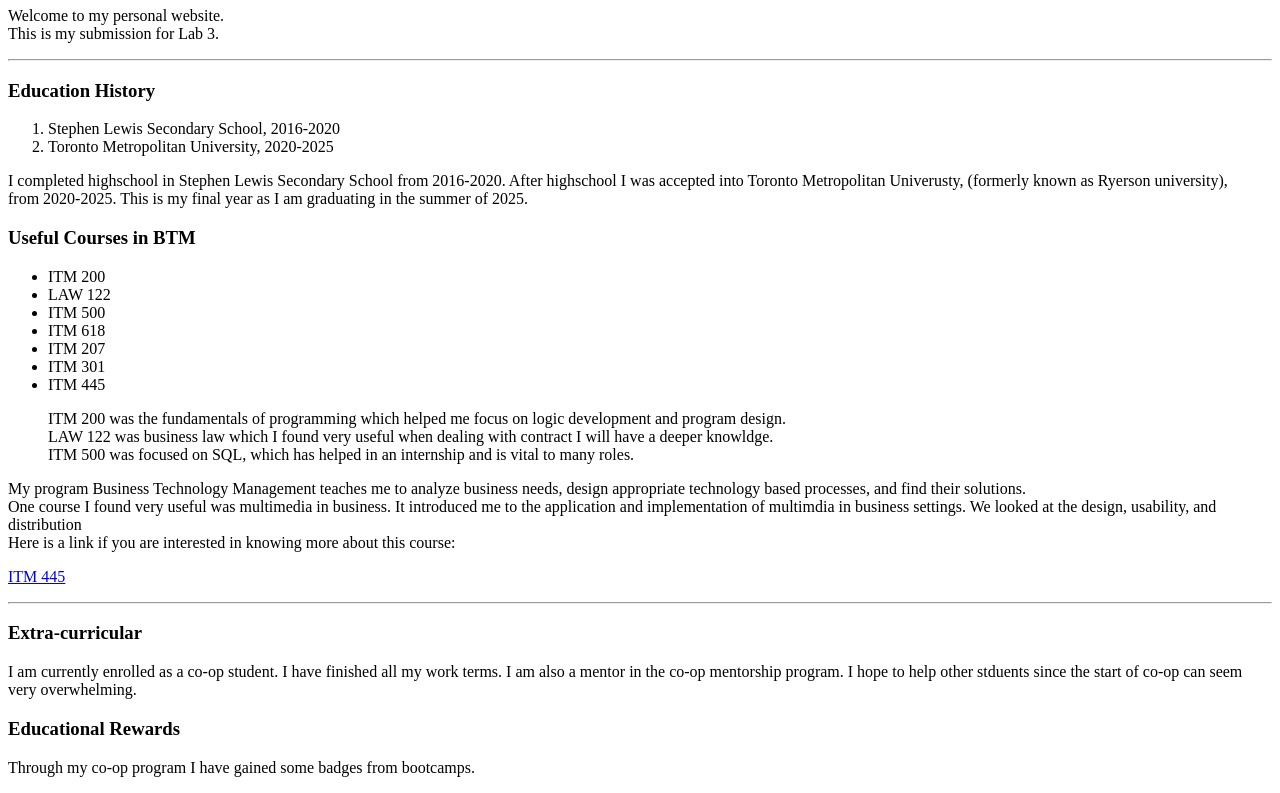
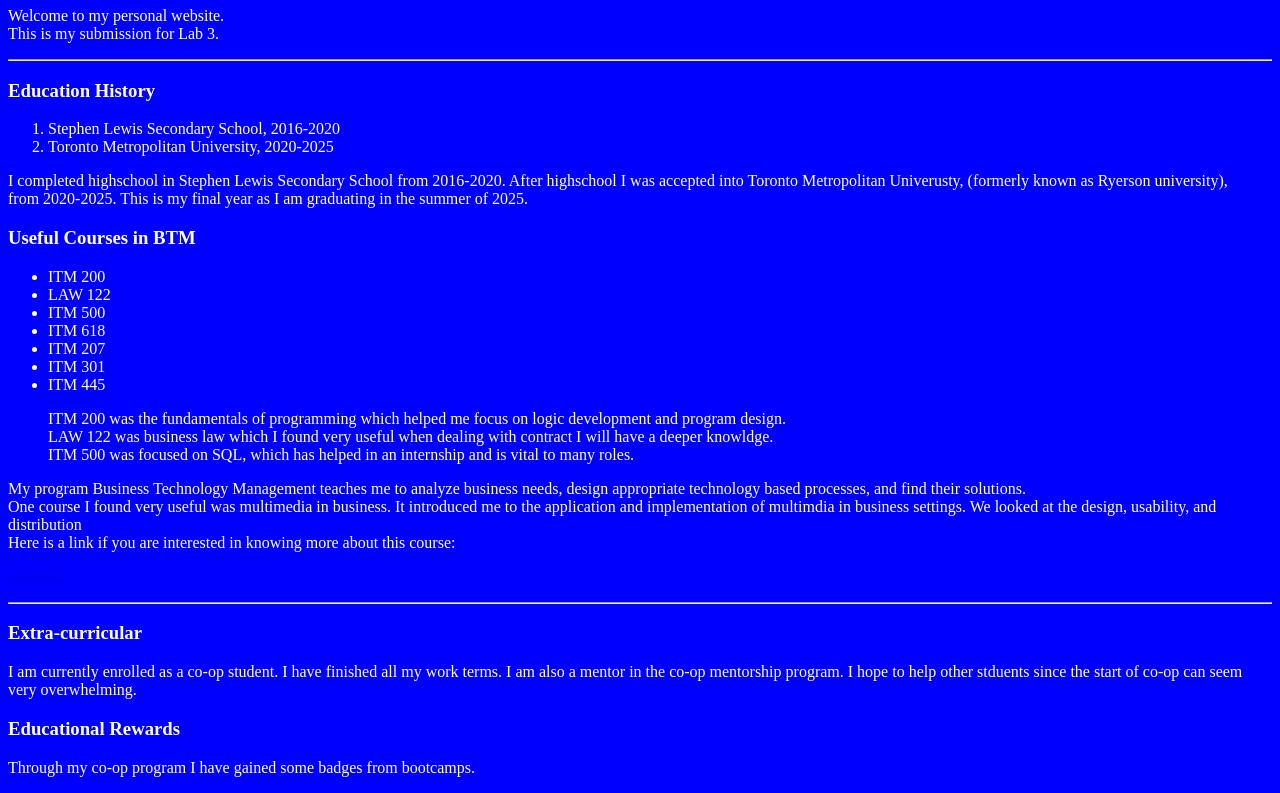
Before and after one commit to ymanzyukova/yana-manzyukova, a plain HTML site: page Solution1/Lab3.html in a window 1280 px wide. Shown: the part 73-866 px from the top of the page. Drawn offline with Linux system fonts and the light colour scheme.

Commit message:
external css

```diff
--- a/Solution1/colour.css
+++ b/Solution1/colour.css
@@ -1 +1,2 @@
-colour
+body { background-color: #0000FF;
+ color: #FFFFFF; }
```
